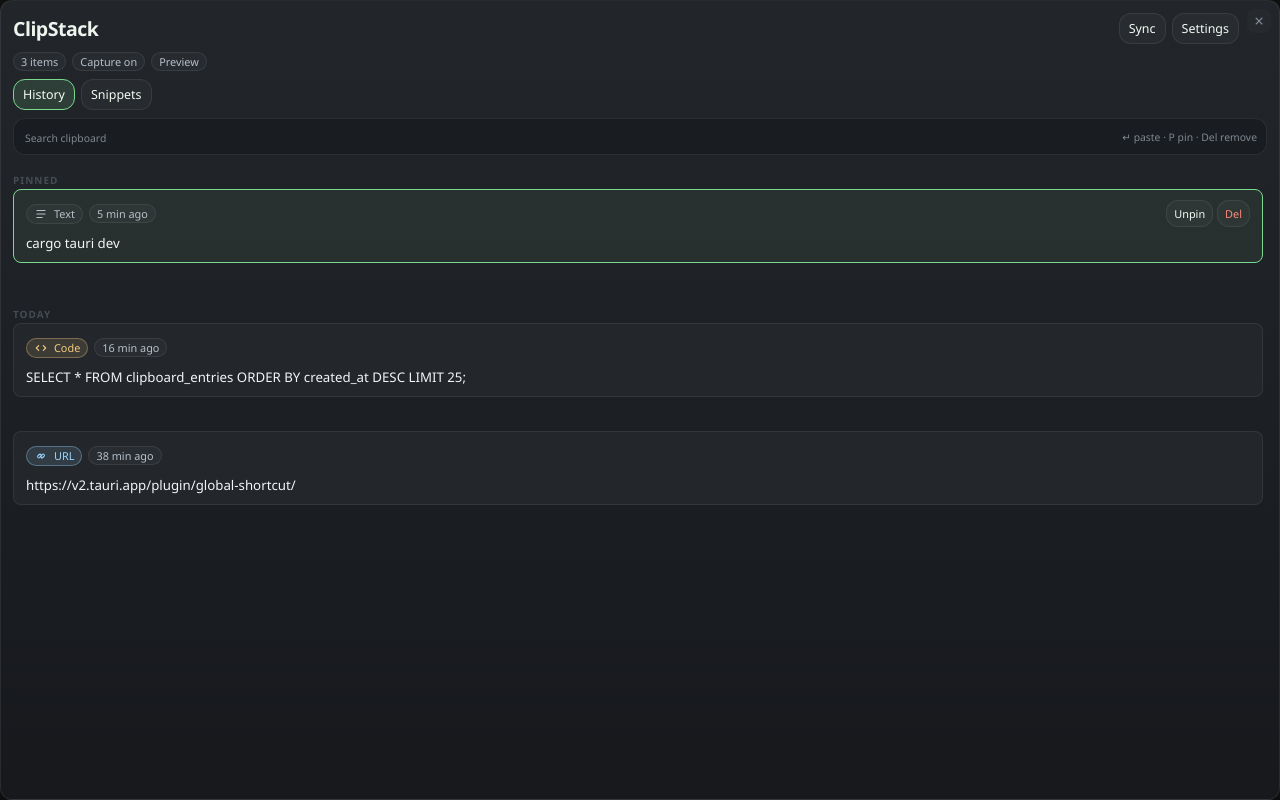
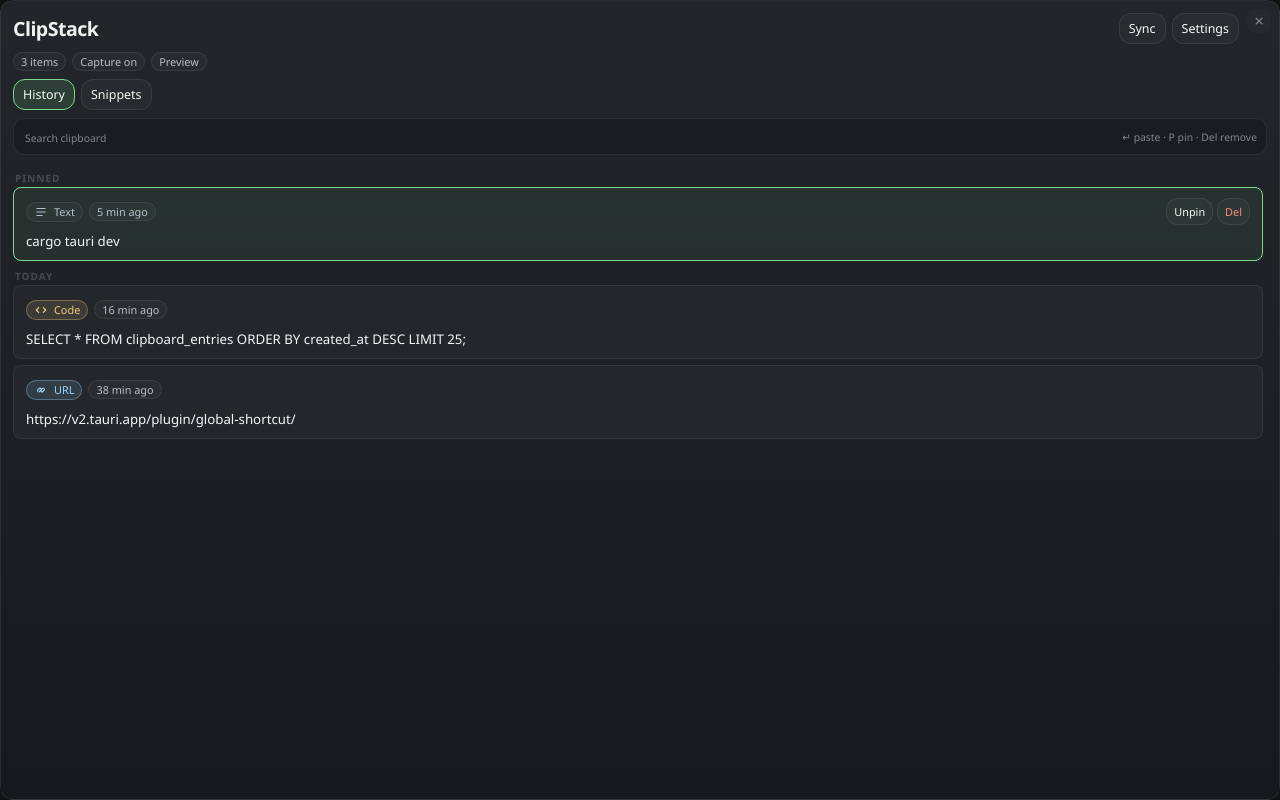
Before and after one commit to Shripad735/ClipStack, a React (Vite) app: page / in a window 1280 px wide. Built offline with nearby package versions, Linux system fonts and the light colour scheme.

Commit message:
feat: simplify HistoryList component by removing unused functions and optimizing scroll behavior

```diff
--- a/src/components/HistoryList.tsx
+++ b/src/components/HistoryList.tsx
@@ -1,4 +1,4 @@
-import { useEffect, useLayoutEffect, useMemo, useRef, useState } from "react";
+import { useEffect, useMemo, useRef } from "react";
 import type { ClipboardEntry } from "../lib/tauri";
 import { HistoryRow } from "./HistoryRow";
 
@@ -16,11 +16,6 @@
 type FlatRow =
   | { type: "header"; key: string; title: string }
   | { type: "item"; key: string; item: ClipboardEntry; index: number };
-
-const GROUP_HEADER_HEIGHT = 26;
-const TEXT_ROW_HEIGHT = 108;
-const IMAGE_ROW_HEIGHT = 168;
-const OVERSCAN_ROWS = 3;
 
 function isSameLocalDay(timestamp: number, comparison: Date) {
   const date = new Date(timestamp);
@@ -54,10 +49,7 @@
 
   const rows: FlatRow[] = [];
   const pushSection = (title: string, entries: IndexedItem[]) => {
-    if (entries.length === 0) {
-      return;
-    }
-
+    if (entries.length === 0) return;
     rows.push({ type: "header", key: `header-${title}`, title });
     rows.push(
       ...entries.map(({ item, index }) => ({
@@ -75,46 +67,6 @@
   return rows;
 }
 
-function getRowHeight(row: FlatRow) {
-  if (row.type === "header") {
-    return GROUP_HEADER_HEIGHT;
-  }
-
-  return row.item.kind === "image" ? IMAGE_ROW_HEIGHT : TEXT_ROW_HEIGHT;
-}
-
-function findStartIndex(offsets: number[], scrollTop: number) {
-  let low = 0;
-  let high = offsets.length - 1;
-
-  while (low < high) {
-    const middle = Math.floor((low + high) / 2);
-    if (offsets[middle + 1] <= scrollTop) {
-      low = middle + 1;
-    } else {
-      high = middle;
-    }
-  }
-
-  return low;
-}
-
-function findEndIndex(offsets: number[], scrollBottom: number) {
-  let low = 0;
-  let high = offsets.length - 1;
-
-  while (low < high) {
-    const middle = Math.ceil((low + high) / 2);
-    if (offsets[middle] < scrollBottom) {
-      low = middle;
-    } else {
-      high = middle - 1;
-    }
-  }
-
-  return low;
-}
-
 export function HistoryList({
   items,
   query,
@@ -125,75 +77,30 @@
   onTogglePin,
 }: HistoryListProps) {
   const containerRef = useRef<HTMLDivElement>(null);
-  const [viewportHeight, setViewportHeight] = useState(320);
-  const [scrollTop, setScrollTop] = useState(0);
+  const flatRows = useMemo(() => buildRows(items, query), [items, query]);
 
-  const flatRows = useMemo(() => buildRows(items, query), [items, query]);
-  const metrics = useMemo(() => {
-    const heights = flatRows.map((row) => getRowHeight(row));
-    const offsets = new Array(flatRows.length);
-    let runningTotal = 0;
-    for (let index = 0; index < flatRows.length; index += 1) {
-      offsets[index] = runningTotal;
-      runningTotal += heights[index];
+  // Scroll the keyboard-selected row into view without jumping
+  useEffect(() => {
+    const container = containerRef.current;
+    if (!container || items.length === 0) return;
+
+    const selectedItem = items[selectedIndex];
+    if (!selectedItem) return;
+
+    const elById = document.getElementById(String(selectedItem.id));
+    if (!elById) return;
+
+    const itemTop = elById.offsetTop - container.offsetTop;
+    const itemBottom = itemTop + elById.offsetHeight;
+    const viewTop = container.scrollTop;
+    const viewBottom = viewTop + container.clientHeight;
+
+    if (itemTop < viewTop) {
+      container.scrollTop = itemTop - 4;
+    } else if (itemBottom > viewBottom) {
+      container.scrollTop = itemBottom - container.clientHeight + 4;
     }
-
-    return { heights, offsets, totalHeight: runningTotal };
-  }, [flatRows]);
-
-  useLayoutEffect(() => {
-    const node = containerRef.current;
-    if (!node) {
-      return;
-    }
-
-    const updateHeight = () => {
-      setViewportHeight(node.clientHeight);
-    };
-
-    updateHeight();
-    const observer = new ResizeObserver(updateHeight);
-    observer.observe(node);
-    return () => observer.disconnect();
-  }, []);
-
-  useEffect(() => {
-    const node = containerRef.current;
-    if (!node) {
-      return;
-    }
-
-    const selectedRow = flatRows.find(
-      (row) => row.type === "item" && row.index === selectedIndex,
-    );
-    if (!selectedRow || selectedRow.type !== "item") {
-      return;
-    }
-
-    const rowPosition = flatRows.findIndex(
-      (row) => row.key === selectedRow.key,
-    );
-    if (rowPosition < 0) {
-      return;
-    }
-
-    const rowTop = metrics.offsets[rowPosition] ?? 0;
-    const rowBottom = rowTop + (metrics.heights[rowPosition] ?? 0);
-    const viewportTop = node.scrollTop;
-    const viewportBottom = viewportTop + node.clientHeight;
-
-    if (rowTop < viewportTop) {
-      node.scrollTop = rowTop;
-      setScrollTop(rowTop);
-      return;
-    }
-
-    if (rowBottom > viewportBottom) {
-      const nextScrollTop = rowBottom - node.clientHeight;
-      node.scrollTop = nextScrollTop;
-      setScrollTop(nextScrollTop);
-    }
-  }, [flatRows, metrics.heights, metrics.offsets, selectedIndex]);
+  }, [selectedIndex, items]);
 
   if (items.length === 0) {
     return (
@@ -206,16 +113,6 @@
     );
   }
 
-  const startIndex = Math.max(
-    0,
-    findStartIndex(metrics.offsets, scrollTop) - OVERSCAN_ROWS,
-  );
-  const endIndex = Math.min(
-    flatRows.length - 1,
-    findEndIndex(metrics.offsets, scrollTop + viewportHeight) + OVERSCAN_ROWS,
-  );
-  const visibleRows = flatRows.slice(startIndex, endIndex + 1);
-
   return (
     <div
       ref={containerRef}
@@ -224,36 +121,19 @@
       aria-activedescendant={
         items[selectedIndex] ? String(items[selectedIndex].id) : undefined
       }
-      onScroll={(event) => setScrollTop(event.currentTarget.scrollTop)}
     >
-      <div
-        className="history-list-spacer"
-        style={{ height: metrics.totalHeight }}
-      >
-        {visibleRows.map((row, visibleIndex) => {
-          const rowIndex = startIndex + visibleIndex;
-          const top = metrics.offsets[rowIndex] ?? 0;
-          const height = metrics.heights[rowIndex] ?? TEXT_ROW_HEIGHT;
-
+      {flatRows.map((row) => {
         if (row.type === "header") {
           return (
-              <div
-                key={row.key}
-                className="history-list-virtual-row history-list-virtual-header"
-                style={{ top, height }}
-              >
-                <h2 className="history-group-title">{row.title}</h2>
-              </div>
+            <h2 key={row.key} className="history-group-title">
+              {row.title}
+            </h2>
           );
         }
 
         return (
-            <div
+          <HistoryRow
             key={row.key}
-              className="history-list-virtual-row"
-              style={{ top, height }}
-            >
-              <HistoryRow
             item={row.item}
             query={query}
             isSelected={row.index === selectedIndex}
@@ -262,10 +142,8 @@
             onDelete={() => onDelete(row.item.id)}
             onTogglePin={() => onTogglePin(row.item.id)}
           />
-            </div>
         );
       })}
     </div>
-    </div>
   );
 }
--- a/src/styles/theme.css
+++ b/src/styles/theme.css
@@ -31,6 +31,8 @@
     padding: 0;
     height: 100%;
     overflow: hidden;
+    border-radius: 12px;
+    background: transparent;
 }
 
 body {
@@ -364,25 +366,8 @@
     background: rgba(255, 255, 255, 0.3);
 }
 
-.history-list-spacer {
-    position: relative;
-    width: 100%;
-}
-
-.history-list-virtual-row {
-    position: absolute;
-    left: 0;
-    right: 0;
-    width: 100%;
-}
-
-.history-list-virtual-header {
-    display: flex;
-    align-items: flex-end;
-}
-
 .history-group-title {
-    margin: 8px 0 4px 0;
+    margin: 10px 0 4px 2px;
     color: var(--text-muted);
     font-size: 10px;
     font-weight: 700;
```
Lines whose indentation alone changed are shown as unchanged.
